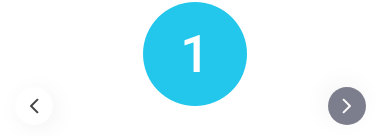
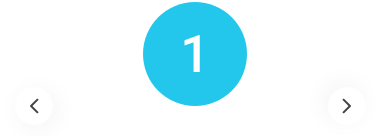
Before and after one commit to FedoseevDmitry/template, a plain HTML site: page index.html in a window 390 px wide. Shown: the part 700-836 px from the top of the page. Drawn offline with Linux system fonts and the light colour scheme.

Commit message:
Margin and slider fixes

```diff
--- a/styles/features/features.css
+++ b/styles/features/features.css
@@ -274,9 +274,9 @@
 
   .slider__arrow_right {
     position: absolute;
-    background-image: url(img/svg/arrow-right.svg);
+    background-image: url(img/svg/arrow-left.svg);
     transform: rotate(180deg);
-    background-color: rgba(75, 77, 98, 0.72);
+    background-color: var(--color-main);
     background-position: center;
     background-repeat: no-repeat;
     border-radius: 50%;
--- a/styles/global.css
+++ b/styles/global.css
@@ -1,8 +1,6 @@
 html {
   box-sizing: border-box;
   position: relative;
-  max-width: 1600px;
-  margin: 0 auto;
 }
 
 * {
```
